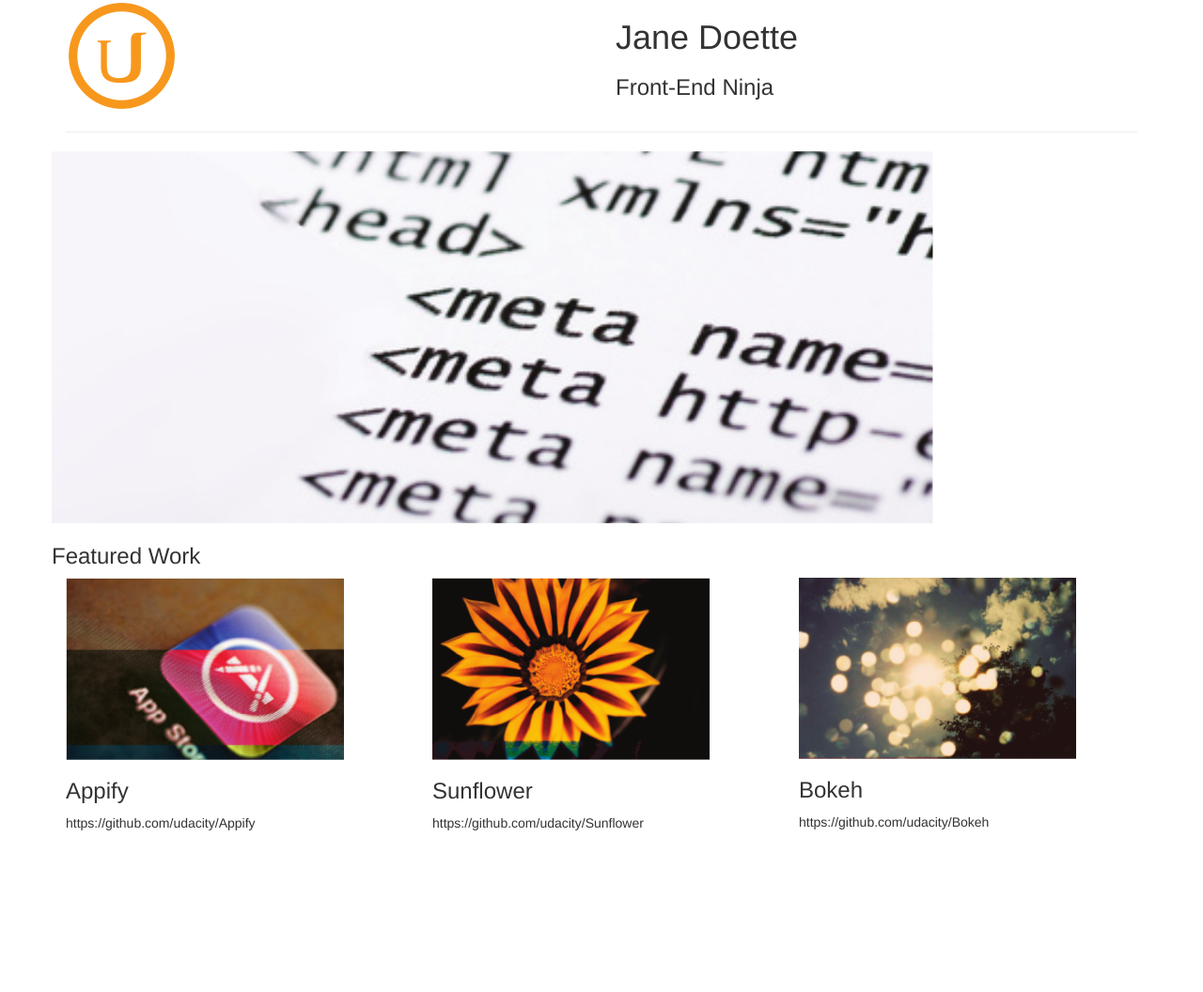
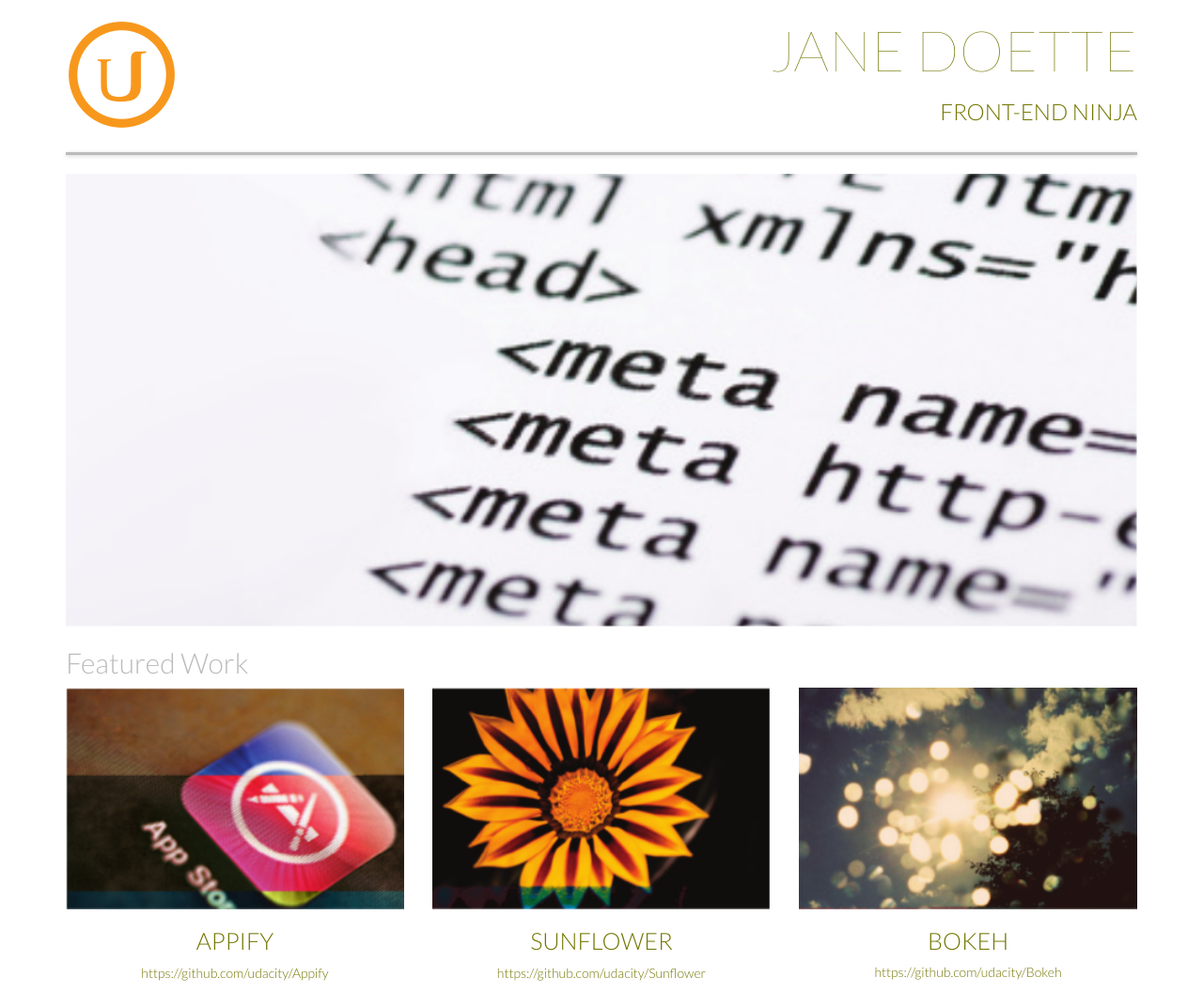
Before and after one commit to valentiner/portfolio-2016, a plain HTML site: page index.html in a window 1280 px wide. Shown: the whole page at 94% size. Before the commit the page ends 896 px from the top, so only its background shows below. Drawn offline with nearby package versions, Linux system fonts and the light colour scheme.

Commit message:
Add style code and apply style to elements in index.html

```diff
--- a/css/style.css
+++ b/css/style.css
@@ -0,0 +1,47 @@
+body {
+    font-family: 'Lato', sans-serif;
+    color: #747704;
+    font-weight: 300;
+}
+
+.text-muted {
+    color: #BCBBBB;
+}
+
+.text-thin {
+    font-weight: 100;
+}
+
+.title-super {
+    font-size: 60px;
+}
+
+.title-logo {
+    font-size: 20px;
+    margin-top: 20px;
+}
+
+.h3-enhanced {
+    font-size: 25px;
+}
+
+.hr-md-blur {
+    border: none;
+    height: 3px;
+    color: #BCBBBB; /* old IE */
+    background-color: #BCBBBB;  /* modern browsers */
+    box-shadow: 0px 1px 4px #CFCFCF;
+}
+
+/*
+ * I had to add this class because the Bootstrap provided class doesn't work.
+ * There is the bug in FF: https://bugzilla.mozilla.org/show_bug.cgi?id=261037
+ * but it doesn't work in Chrome on Ubuntu 14.04 too. I used this tweak:
+ * http://stackoverflow.com/a/24794754
+ */
+.img-responsive {
+    display: block;
+    max-width: 100%;
+    width: 100%;
+    height: auto;
+}
--- a/index.html
+++ b/index.html
@@ -15,42 +15,42 @@
         <div class="container">
             <div class="row">
                 <div class="col-md-6">
-                    <img src="images/udacity-logo.png" alt="Udacity logo image">
+                    <img class="title-logo" src="images/udacity-logo.png" alt="Udacity logo image">
                 </div>
-                <div class="col-md-6">
-                    <h1>Jane Doette</h1>
+                <div class="col-md-6 text-right text-uppercase">
+                    <h1 class="title-super text-thin">Jane Doette</h1>
                     <h3>Front-End Ninja</h3>
                 </div>
             </div>
             <div class="row">
                 <div class="col-md-12">
-                    <hr>
+                    <hr class="hr-md-blur">
                 </div>
             </div>
             <div class="row">
-                <div class="col-md12">
+                <div class="col-md-12">
                     <img class="img-responsive" src="images/main.png" alt="Portfolio main image">
                 </div>
             </div>
             <div class="row">
-                <div class="col-md12">
-                    <h3>Featured Work</h3>
+                <div class="col-md-12">
+                    <h2 class="text-muted">Featured Work</h2>
                 </div>
             </div>
-            <div class="row">
+            <div class="row text-center">
                 <div class="col-md-4">
-                    <img class="img-responsive" src="images/appify.png" alt="Appify project image">
-                    <h3>Appify</h3>
+                    <img class="img-responsive" src="images/appify.png" alt="The Appify project image">
+                    <h3 class="text-uppercase h3-enhanced">Appify</h3>
                     <p>https://github.com/udacity/Appify</p>
                 </div>
                 <div class="col-md-4">
-                    <img class="img-responsive" src="images/sunflower.png" alt="Sunflower project image">
-                    <h3>Sunflower</h3>
+                    <img class="img-responsive" src="images/sunflower.png" alt="The Sunflower project image">
+                    <h3 class="text-uppercase h3-enhanced">Sunflower</h3>
                     <p>https://github.com/udacity/Sunflower</p>
                 </div>
                 <div class="col-md-4">
-                    <img class="img-responsive" src="images/bokeh.png" alt="Bokeh project image">
-                    <h3>Bokeh</h3>
+                    <img class="img-responsive" src="images/bokeh.png" alt="The Bokeh project image">
+                    <h3 class="text-uppercase h3-enhanced">Bokeh</h3>
                     <p>https://github.com/udacity/Bokeh</p>
                 </div>
             </div>
```
Also changed, not shown: 1 other file.
